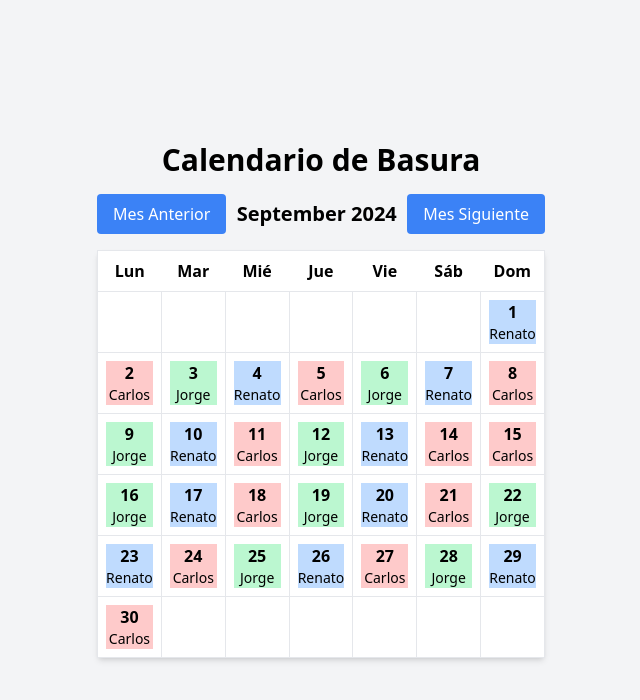
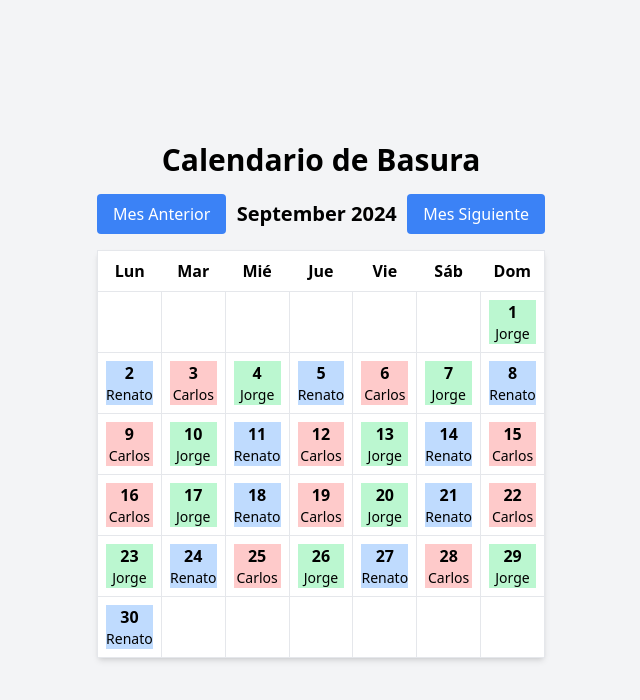
Before and after one commit to monarc-x/trash-calendar, a React (Create React App) app: page / in a window 1280 px wide. Shown: the top 700 px of the page, without its empty margins (319-959 px from the left). Built offline with nearby package versions, Linux system fonts and the light colour scheme; the HTML template or start-up script is replaced by a standard one.

Commit message:
change date 12/10

```diff
--- a/src/App.js
+++ b/src/App.js
@@ -8,7 +8,7 @@ const personas = [
   { nombre: "Renato", color: "bg-blue-200" }
 ];
 
-const fechaReferencia = dayjs("2024-09-15");
+const fechaReferencia = dayjs("2024-09-16");
 
 function App() {
   const [turnos, setTurnos] = useState([]);
```
